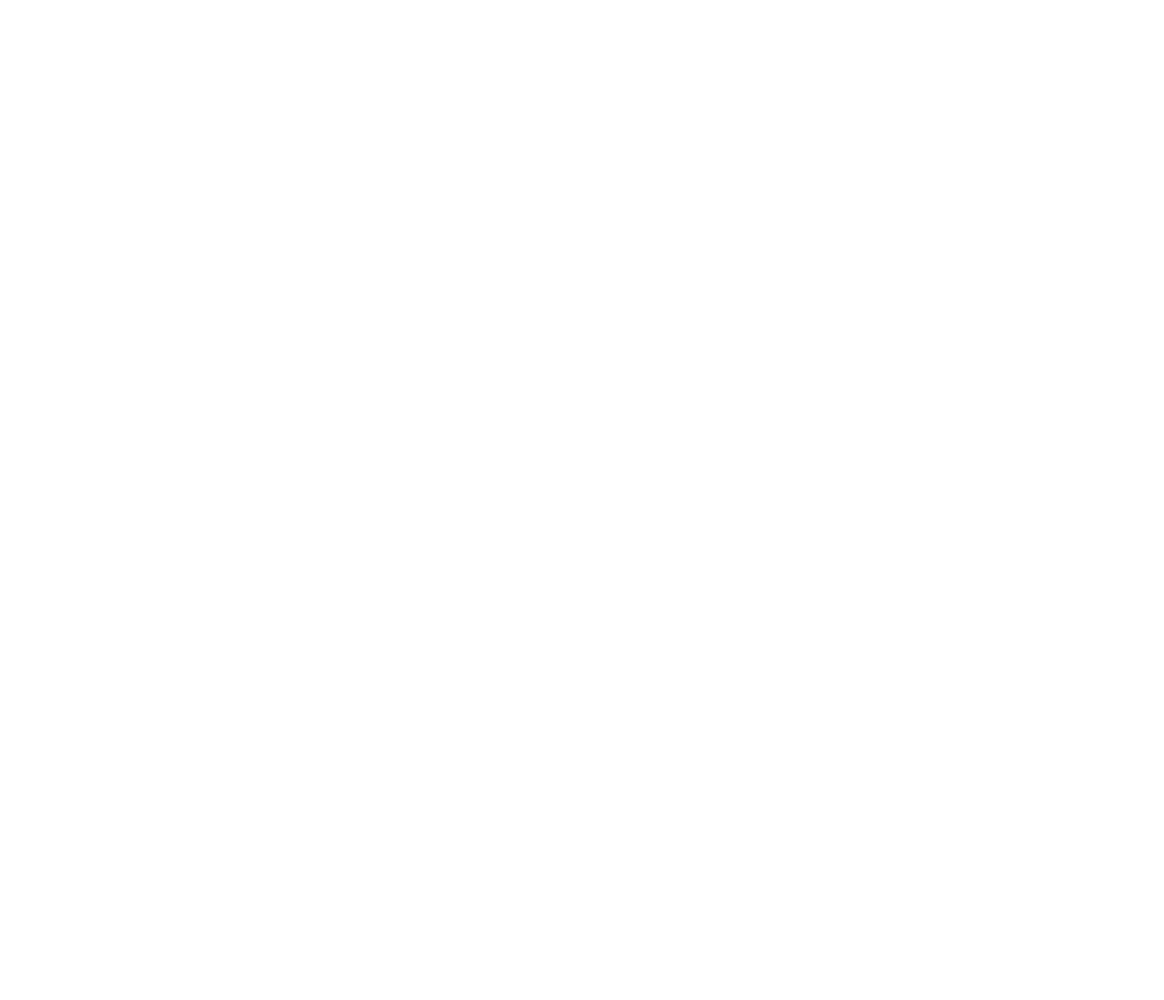
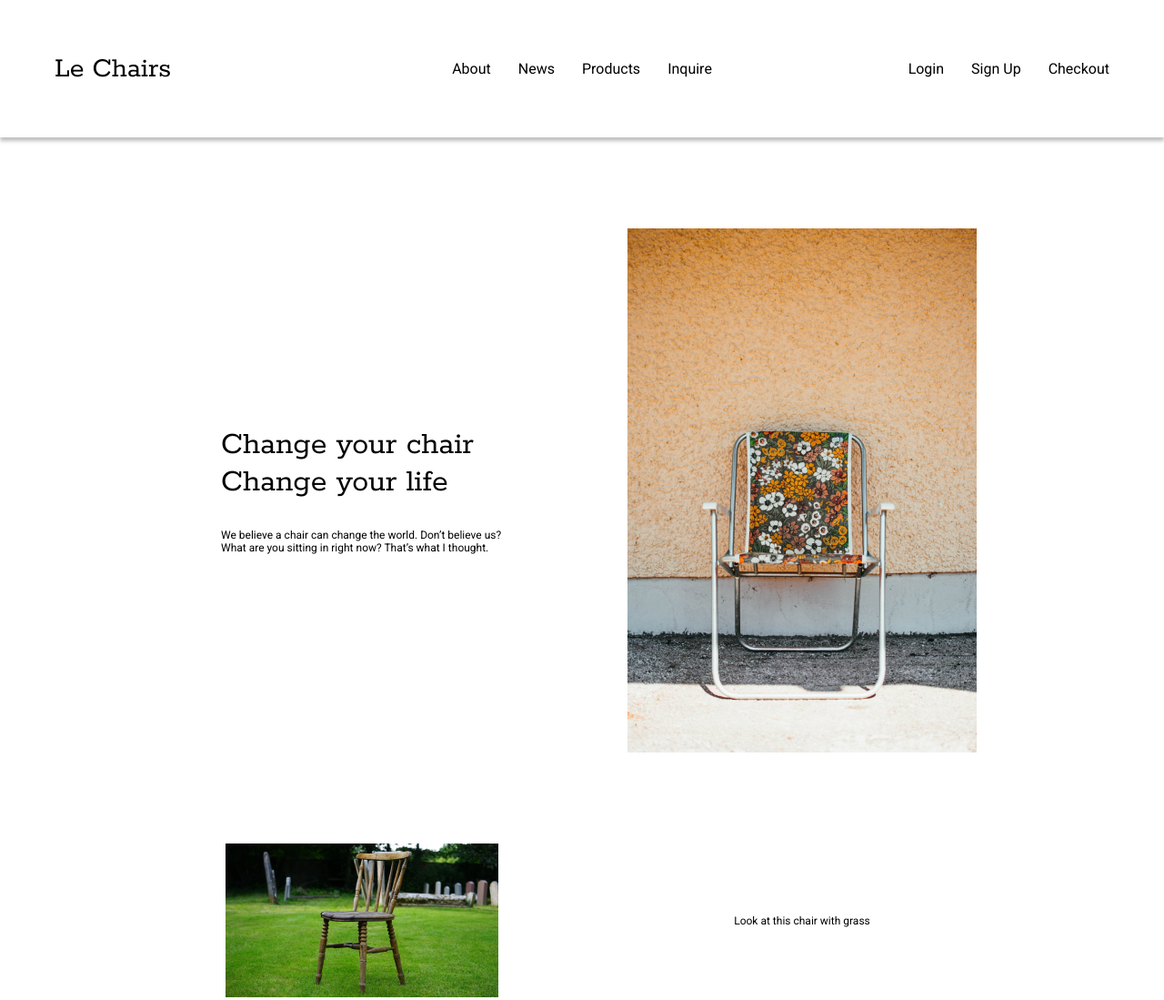
Before and after one commit to Shawnwood97/chairs, a plain HTML site: page index.html in a window 1280 px wide. Shown: the top 1099 px of the page at 91% size. Before the commit the page ends 800 px from the top, so only its background shows below. Drawn offline with Linux system fonts and the light colour scheme.

Commit message:
finished up chairs design

```diff
--- a/css/style.css
+++ b/css/style.css
@@ -0,0 +1,90 @@
+* {
+  box-sizing: border-box;
+  margin: 0;
+  padding: 0;
+}
+
+.main-grid {
+  display: grid;
+  grid-template-rows: 151px auto 100px;
+  place-items: center;
+
+}
+
+header {
+  display: grid;
+  grid-template-columns: 1fr 400px 1fr;
+  background: #fff;
+  position: sticky;
+  top: 0;
+  left: 0;
+  width: 100%;
+  height: 151px;
+  z-index: 1000;
+  box-shadow: 0 4px 4px 0px rgba(0, 0, 0, .25);
+  justify-items: center;
+  align-items: center;
+}
+
+header h1 {
+  justify-self: start;
+  padding-left: 60px;
+}
+
+h1,
+h2,
+footer {
+  font-family: 'Rokkitt', serif;
+  font-weight: 400;
+  color: #000;
+}
+
+a,
+p {
+  font-family: 'Roboto', sans-serif;
+}
+
+p {
+  font-size: 12px;
+}
+
+header a {
+  text-decoration: none;
+  color: #000;
+}
+
+.main-links,
+.right-links {
+  display: grid;
+  grid-auto-flow: column;
+  column-gap: 30px;
+}
+
+.right-links {
+  justify-self: end;
+  padding-right: 60px;
+}
+
+main {
+  margin: 100px 0;
+}
+
+main section {
+  display: grid;
+  grid-template-columns: 1fr 1fr;
+  gap: 100px;
+  place-items: center;
+}
+
+.about {
+  width: 310px;
+}
+
+.about h2 {
+  font-size: 36px;
+  margin-bottom: 30px;
+}
+
+footer {
+  font-size: 48px;
+}
--- a/index.html
+++ b/index.html
@@ -5,10 +5,51 @@
   <meta charset="UTF-8">
   <meta http-equiv="X-UA-Compatible" content="IE=edge">
   <meta name="viewport" content="width=device-width, initial-scale=1.0">
-  <title>Document</title>
+  <!-- google fonts import -->
+  <link rel="preconnect" href="https://fonts.gstatic.com">
+  <link href="https://fonts.googleapis.com/css2?family=Roboto&family=Rokkitt&display=swap" rel="stylesheet">
+
+  <title>Chairs</title>
+  <link rel="stylesheet" href="/css/style.css">
 </head>
 
-<body>
+<body class="main-grid">
+  <header>
+    <h1>Le Chairs</h1>
+    <div class="main-links">
+      <a href="#">About</a>
+      <a href="#">News</a>
+      <a href="#">Products</a>
+      <a href="#">Inquire</a>
+    </div>
+    <div class="right-links">
+      <a href="#">Login</a>
+      <a href="#">Sign Up</a>
+      <a href="#">Checkout</a>
+  </header>
+  <main>
+    <section>
+      <div class="about">
+        <h2>Change your chair Change your life</h2>
+        <p>We believe a chair can change the world. Don’t believe us? What are you sitting in right now? That’s what I
+          thought.</p>
+      </div>
+      <img src="/images/chair1.png" alt="retro flower chair">
+
+      <img src="/images/chair2.png" alt="wooden chair on grass">
+      <p>Look at this chair with grass</p>
+
+
+      <p>Oh woah look at the water here</p>
+      <img src="/images/chair3.png" alt="wooden and white fabric chai on grass with water in backgound">
+
+      <img src="/images/chair4.png" alt="Chair with doge sitting on it">
+      <p>Oh my, a dog in this chair. How whimsical</p>
+
+    </section>
+  </main>
+  <footer>Change your chair, change your life</footer>
+  </div>
 
 </body>
 
```
